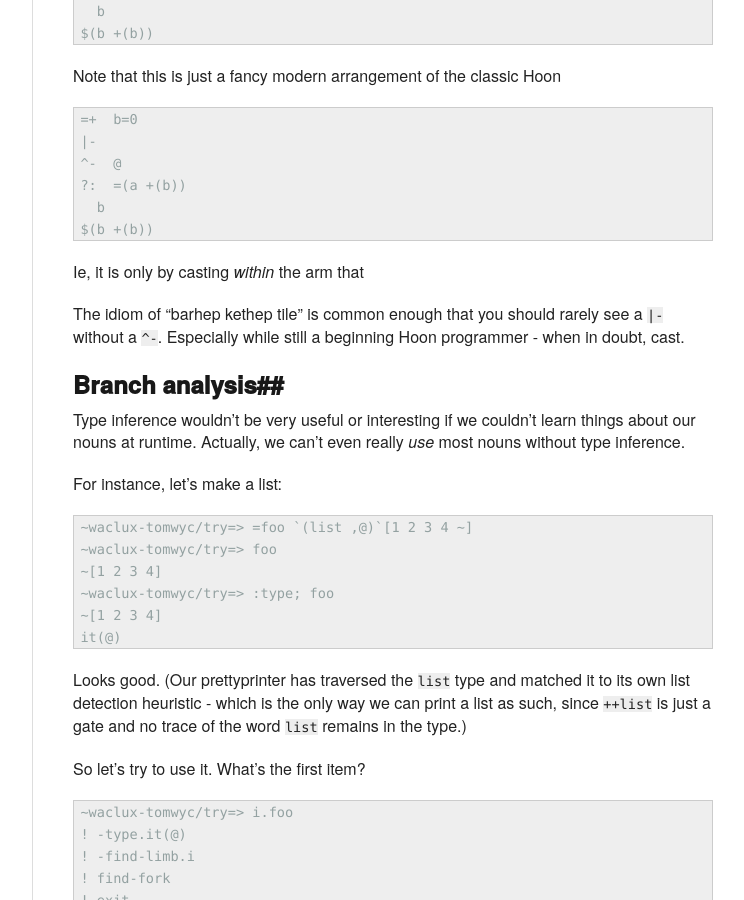
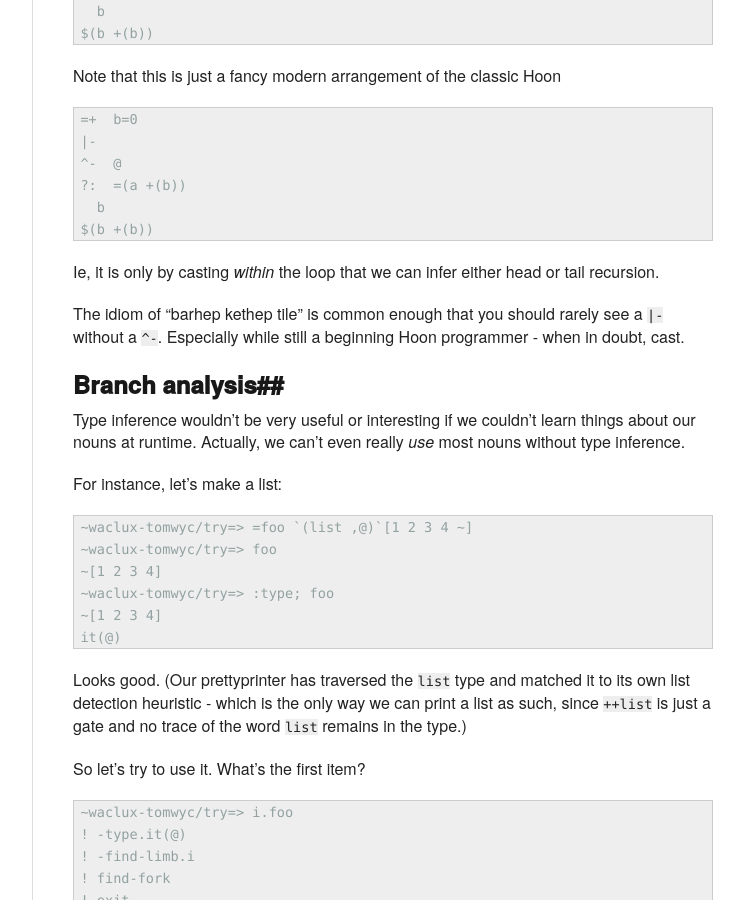
Before and after one commit to urbit/old-urbit.org, a Jekyll site: the page built from _posts/doc/2013-11-19-urbit-is-easy-ch10.markdown, in a window 1280 px wide and 900 px high, scrolled down 7946 px. Shown: the whole window, without its empty margins (378-1122 px from the left). Built offline with Jekyll 4.4.1, drawn with Linux system fonts in a browser that asks for light colours.

Commit message:
Fix a typo.

```diff
--- a/_posts/doc/2013-11-19-urbit-is-easy-ch10.markdown
+++ b/_posts/doc/2013-11-19-urbit-is-easy-ch10.markdown
@@ -447,7 +447,8 @@ Note that this is just a fancy modern arrangement of the classic Hoon
       b
     $(b +(b))
 
-Ie, it is only by casting *within* the arm that
+Ie, it is only by casting *within* the loop that we can infer
+either head or tail recursion.
 
 The idiom of "barhep kethep tile" is common enough that you
 should rarely see a `|-` without a `^-`.  Especially while
```
